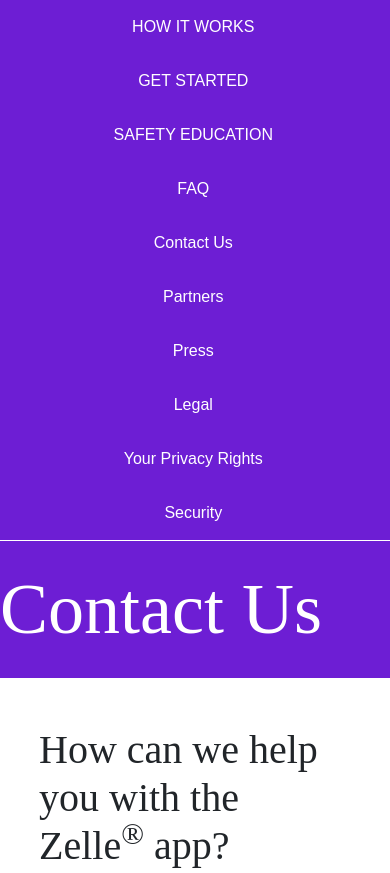
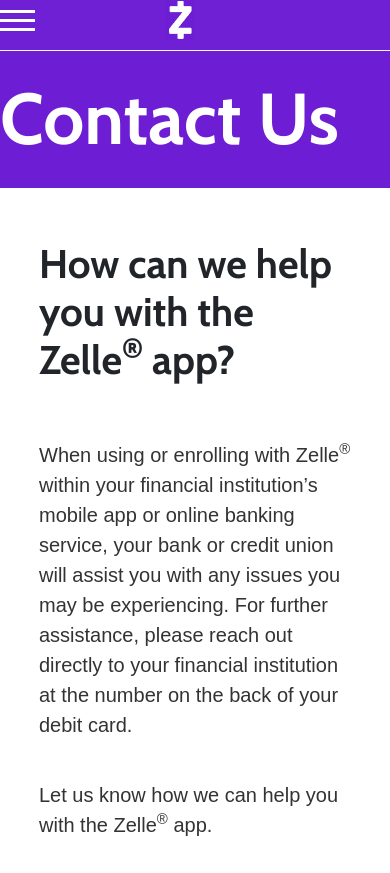
Before and after one commit to SomeshPundir/zele-contact-us, a plain HTML site: page index.html in a window 390 px wide. Shown: the top 873 px of the page. Drawn offline with nearby package versions, Linux system fonts and the light colour scheme.

Commit message:
added hamburger and changed h1 style

```diff
--- a/index.html
+++ b/index.html
@@ -2,6 +2,9 @@
 <html lang="en">
 
 <head>
+  <link rel="preconnect" href="https://fonts.googleapis.com">
+<link rel="preconnect" href="https://fonts.gstatic.com" crossorigin>
+<link href="https://fonts.googleapis.com/css2?family=Cabin:ital,wght@0,400..700;1,400..700&display=swap" rel="stylesheet">
   <link rel="stylesheet" href="https://cdn.jsdelivr.net/npm/bootstrap@4.0.0/dist/css/bootstrap.min.css" integrity="sha384-Gn5384xqQ1aoWXA+058RXPxPg6fy4IWvTNh0E263XmFcJlSAwiGgFAW/dAiS6JXm" crossorigin="anonymous">
   <!-- <link rel="stylesheet" href="https://cdnjs.cloudflare.com/ajax/libs/font-awesome/6.0.0-beta3/css/all.min.css" integrity="sha384-l0ezieASCMxMVMjK9DjzvHzQZK+6NcvfuzIoswK8TycMmmx1/Jga5XNZJGew4Mtv" crossorigin="anonymous"> -->
   <link rel="stylesheet" href="https://cdnjs.cloudflare.com/ajax/libs/font-awesome/6.5.2/css/all.min.css">
@@ -13,6 +16,11 @@
 </head>
 
 <body>
+
+
+<div style="background-color: #6f1fd4; height: 50px;">
+
+
 <nav>
     <div class="logo">
       <a href="">      <img src="./assets/Zelle-logo-tagline-horizontal-white-v2_1_0.png" alt="zelepay logo">
@@ -26,9 +34,25 @@
         <li><a href="https://www.zellepay.com/faq/top-zelle-questions">FAQ</a></li>
       </ul>
     </div>
-    <div class="mobilemenuMid">
-      <ul id="mobile-menu">
-        <li><a href="https://www.zellepay.com/how-it-works">HOW IT WORKS</a></li>
+
+  </nav>
+
+<div id="hamburger-icon" onclick="toggleMobileMenu(this)">
+  <section class="xxcontainer">
+    <section class="yycontainer">
+      <div class="bar1"></div>
+      <div class="bar2"></div>
+      <div class="bar3"></div>
+    </section>
+
+    <section class="zlgo">
+      <img style="padding-right:50vw ;" src="./assets/Screenshot 2024-04-15 134057.png" alt="zlogo">
+    </section>
+  </section>
+
+
+    <ul class="mobile-menu">
+      <li ><a  href="https://www.zellepay.com/how-it-works">HOW IT WORKS</a></li>
       <li><a href="https://www.zellepay.com/get-started">GET STARTED</a></li>
       <li><a href="https://www.zellepay.com/safety-education/pay-it-safe">SAFETY EDUCATION</a></li>
       <li><a href="https://www.zellepay.com/faq/top-zelle-questions">FAQ</a></li>
@@ -47,16 +71,14 @@
       </li>
     </ul>
 </div>
-  </nav>
 
-
-
-
-
+</div>
 
 
 
   <header>
+    <!-- <hr> -->
+    <!-- <br> -->
     <h1>Contact Us</h1>
   </header>
   <div class="Content container">
--- a/script.js
+++ b/script.js
@@ -1,4 +1,6 @@
-
+function toggleMobileMenu(menu) {
+  menu.classList.toggle('open');
+  }
 
 
 
--- a/styles.css
+++ b/styles.css
@@ -29,46 +29,97 @@ nav {
 }
 li a{
     color: white;
-    text-decoration: none;
+list-style: none;}
+
+ul li{
+    list-style: none;
 }
-
 .links ul {
     list-style-type: none; /* Remove bullets from the list */
     margin: 10px;
 }
 
 .links ul li {
-    text-decoration: none;
     display: inline-block; /* Display list items horizontally */
     margin-left: 20px; /* Adjust spacing between list items */
     color: white; /* Text color for the links */
 }
 
-#mobile-menu {
-    list-style-type: none; /* Remove bullets from the list */
-    padding: 0;
-    margin: 0;
-}
 
 .links ul li:hover {
-    text-decoration: none;
     background-color:#815dff;
 }
 
-.mobilemenuMid ul li:hover {
-    text-decoration: none;
 
-    background-color:#815dff;
+#hamburger-icon{
+    /* background-color: #6f1fd4; */
+    order: 1;
+    /* margin:auto 0; */
+    margin-left: 0px;
+    display: none;
+    cursor:pointer;
+}
+.xxcontainer{
+    display: flex;
+    justify-content:space-between;
+    align-items: center;
+
+}
+.yycontainer{
+    display: block;
+}
+.zlogo{
+    order: 2;
+    position: absolute;
+text-align:center;
+flex-grow: 1;
+    display: block;
 }
 
-#mobile-menu li {
-    padding: 15px 0;
-    margin: 0;
-    color: white;
-    list-style-type: none;
+
+#hamburger-icon div{
+    background-color: #6f1fd4;
+    width:35px;
+    height: 3px;
+    background-color:white;
+    margin:6px 0;
+    transition:0.4s;
+}
+.open .bar1{
+    -webkit-transform: rotate(-45deg) translate(-6px, 6px);
+    transform :rotate(-45deg) translate(-6px , 6px);
+
+}
+
+.open .bar2{
+    opacity: 0;
+}
+.open .bar3{
+    -webkit-transform: rotate(45deg) translate(-6px, -8px);
+    transform: rotate(45deg) translate(-6px, -8px);
+
+}
+
+.open .mobile-menu{
+    display: flex;
+    flex-direction: column;
+    align-items: center;
+    justify-content:flex-start;
+
+}
+
+.mobile-menu{
+    background-color: #6f1fd4;
     display: none;
-    text-align: center; /* Center the text */
+    position:absolute;
+    top :40px;
+     left:0px;
+    height: calc(100vh -50px);
+    width: 100%;
+
+
 }
+
 
 @media only screen and (max-width: 600px) {
     .logo {
@@ -77,19 +128,13 @@ li a{
     .links ul {
         display: none; /* Hide the desktop menu */
     }
-    #mobile-menu li {
-        text-decoration: none !important;
-        display: block; /* Show the mobile menu */
-        margin-left: 0; /* Reset the left margin */
-        margin-right: 0; /* Reset the right margin */
-    }
-    .mobilemenuMid{
-        position: relative;
-        left: -30%;
-    }
-    .mobilemenuMid ul li {
-        text-decoration: none !important;
-    }
+
+ #hamburger-icon{
+    display: block;
+
+ }
+
+
 }
 
 
@@ -267,6 +312,11 @@ footer p{
   }
 
 
+.zlogo img{
+    display: block;
+height: 20px;
+width: 20px;
+}
 
   .socialmedia {
     display: flex;
@@ -322,8 +372,9 @@ footer p{
 
 
 h1{
-    font-family: 'ZelleSans-UltLt';
-    font-weight: normal;
+    padding-top: 1vw;
+    font-family: 'Cabin';
+    font-weight: bold;
     line-height: 1.2em;
 }
 
```
Also changed, not shown: assets/Screenshot 2024-04-15 134057.png (added). Lines whose indentation alone changed are shown as unchanged.
